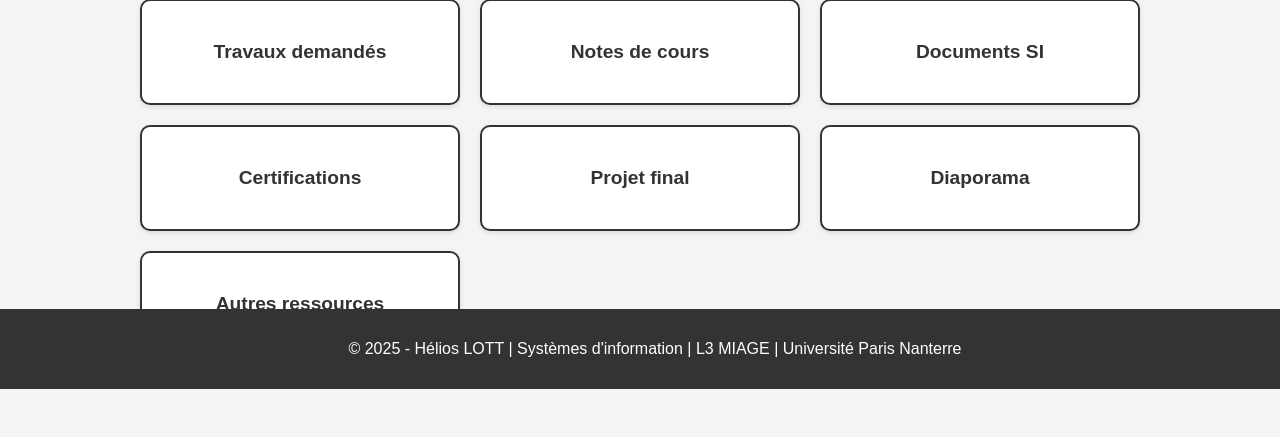
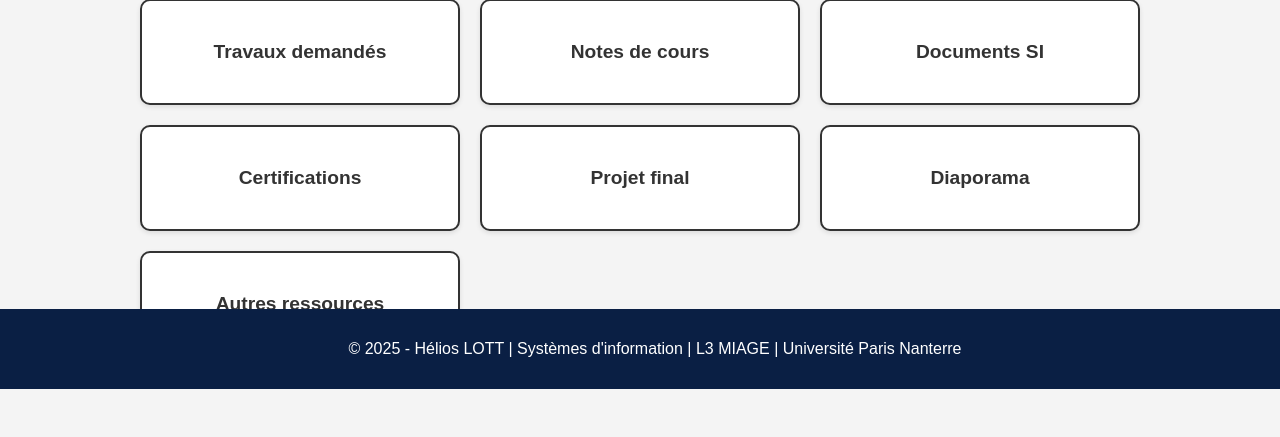
Before and after one commit to helioslt/Portfolio_L3, a PHP site: page /index.html in a window 1280 px wide. Shown: the part 411-848 px from the top of the page. Run offline with PHP 8.4, Linux system fonts and the light colour scheme.

Commit message:
style.css

```diff
--- a/style.css
+++ b/style.css
@@ -7,10 +7,10 @@ body {
 
 /* Header */
 header {
-  background: #333;
-  color: white;
-  padding: 15px;
-  text-align: center;
+    background: #0a1f44;
+    color: white;
+    text-align: center;
+    padding: 20px;
 }
 
 /* Style général */
@@ -69,7 +69,7 @@ header {
 
 /* Pied de page */
 footer {
-    background: #333;
+    background: #0a1f44;
     color: white;
     text-align: center;
     padding: 15px;
@@ -92,7 +92,7 @@ main {
 }
 
 footer {
-  background: #333;
+  background: #0a1f44;
   color: white;
   text-align: center;
   padding: 15px;
```
